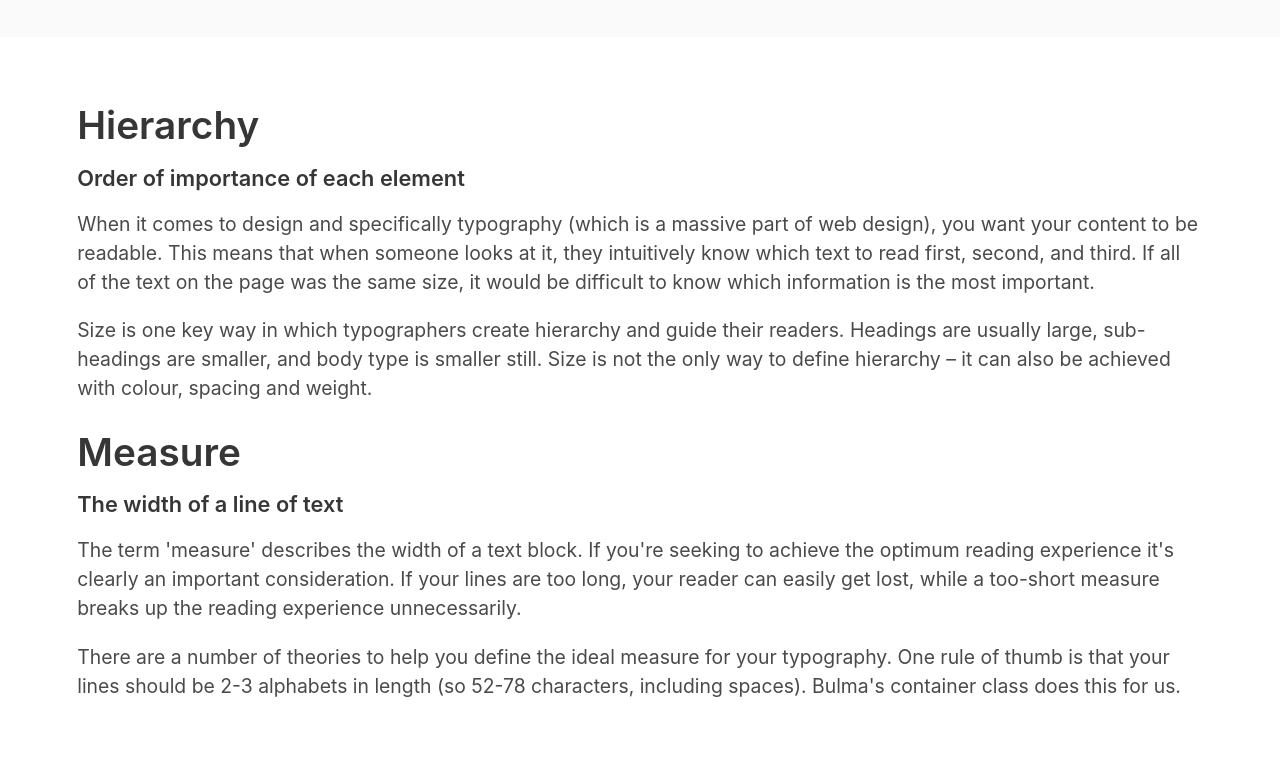
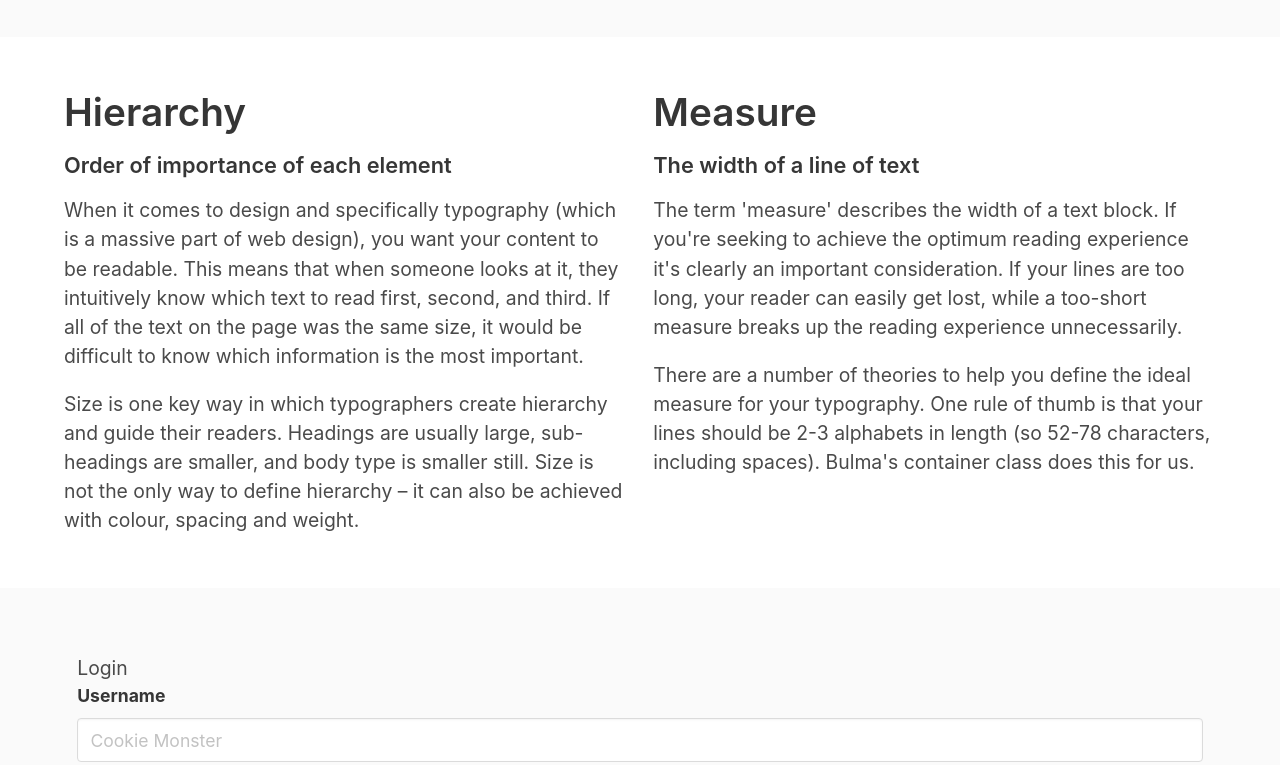
Before and after one commit to jdmar3-comp426/a02-hmhass, a website: page index.html in a window 1280 px wide. Shown: the part 2831-3596 px from the top of the page. Drawn offline with nearby package versions, Linux system fonts and the light colour scheme; a web font is replaced by a local one.

Commit message:
columns is multiline

```diff
--- a/index.html
+++ b/index.html
@@ -118,7 +118,7 @@
 <section class="section has-background-white">
     <div class="container">
         <div class="content">
-            <div class="">
+            <div class="columns is-multiline-justify-center">
                 <div class="column">
                     <h1 class="">Hierarchy</h1>
                     <h5 class="">Order of importance of each element</h5>
```
